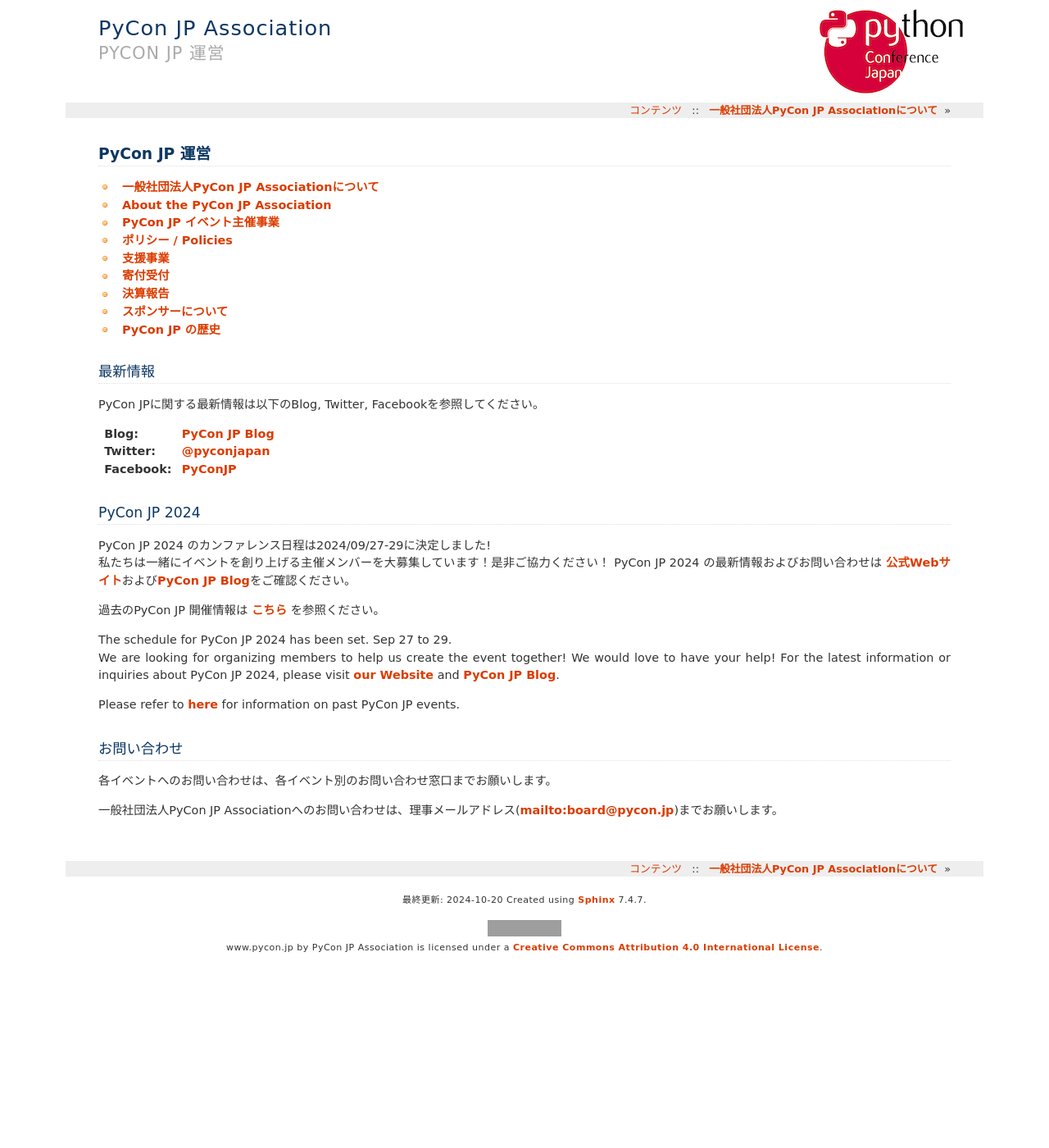
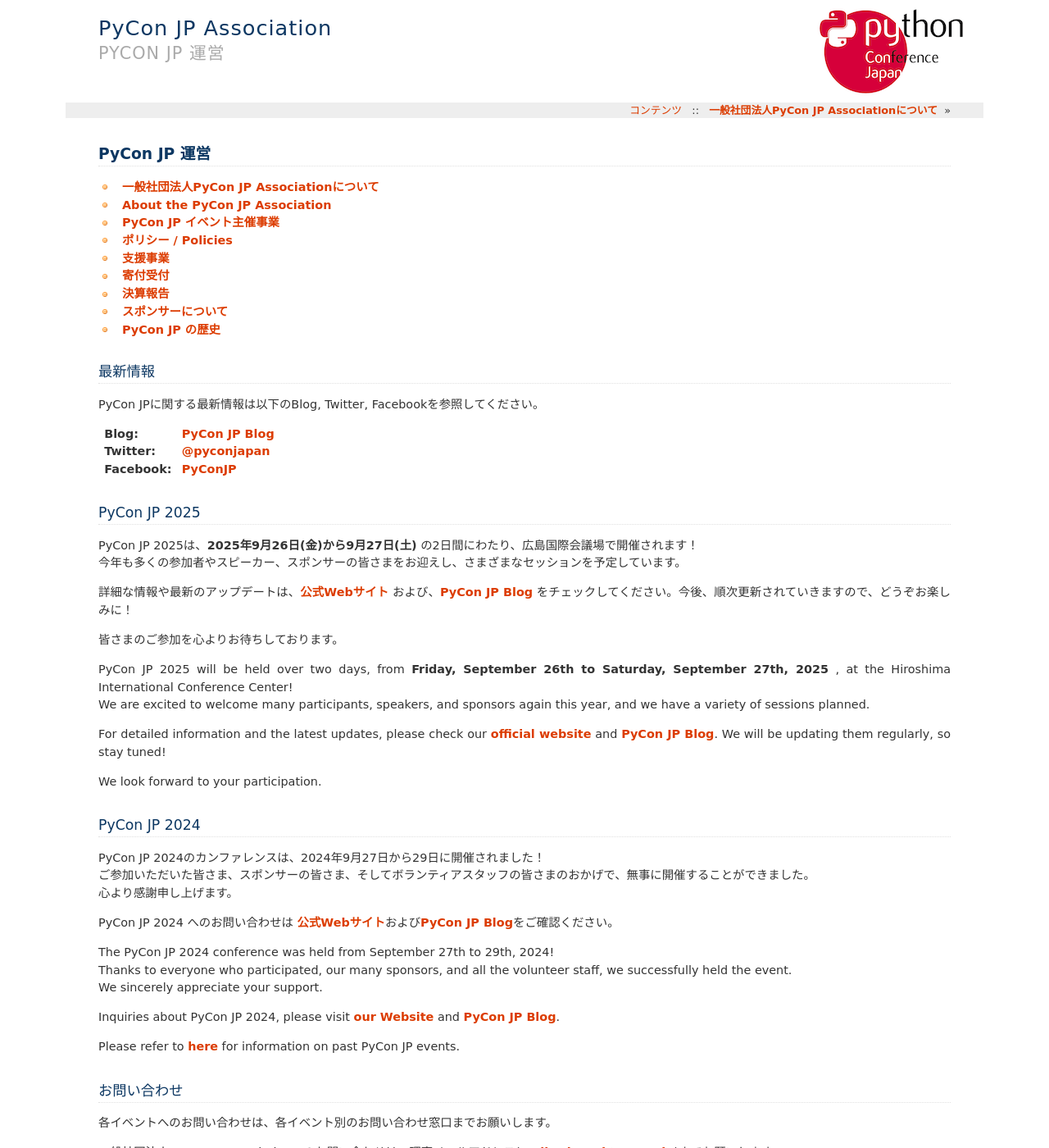
Before and after one commit to pyconjp/www.pycon.jp, a Sphinx documentation site: the page built from source/index.md, in a window 1280 px wide and 1400 px high. Shown: the whole window at 82% size. Built offline with Sphinx 7.4.7, drawn with Linux system fonts in a browser that asks for light colours; grey boxes are pictures that could not be loaded.

Commit message:
Add announcement for the end of PyCon JP 2024 and the upcoming PyCon JP 2025

```diff
--- a/source/index.md
+++ b/source/index.md
@@ -22,17 +22,36 @@
 :Twitter: [@pyconjapan](https://twitter.com/pyconjapan)
 :Facebook: [PyConJP](http://www.facebook.com/PyConJP)
 
+## PyCon JP 2025
+
+PyCon JP 2025は、**2025年9月26日(金)から9月27日(土)** の2日間にわたり、広島国際会議場で開催されます！
+今年も多くの参加者やスピーカー、スポンサーの皆さまをお迎えし、さまざまなセッションを予定しています。
+
+詳細な情報や最新のアップデートは、[公式Webサイト](https://2025.pycon.jp/) および、[PyCon JP Blog](https://pyconjp.blogspot.com/search/label/pyconjp2025) をチェックしてください。今後、順次更新されていきますので、どうぞお楽しみに！
+
+皆さまのご参加を心よりお待ちしております。
+
+PyCon JP 2025 will be held over two days, from **Friday, September 26th to Saturday, September 27th, 2025** , at the Hiroshima International Conference Center!
+We are excited to welcome many participants, speakers, and sponsors again this year, and we have a variety of sessions planned.
+
+For detailed information and the latest updates, please check our [official website](https://2025.pycon.jp/) and [PyCon JP Blog](https://pyconjp.blogspot.com/search/label/pyconjp2025). We will be updating them regularly, so stay tuned!
+
+We look forward to your participation.
+
+
 ## PyCon JP 2024
 
-PyCon JP 2024 のカンファレンス日程は2024/09/27-29に決定しました!
-私たちは一緒にイベントを創り上げる主催メンバーを大募集しています！是非ご協力ください！
-PyCon JP 2024 の最新情報およびお問い合わせは [公式Webサイト](https://2024.pycon.jp/)および[PyCon JP Blog](https://pyconjp.blogspot.com/search/label/pyconjp2024)をご確認ください。
+PyCon JP 2024のカンファレンスは、2024年9月27日から29日に開催されました！
+ご参加いただいた皆さま、スポンサーの皆さま、そしてボランティアスタッフの皆さまのおかげで、無事に開催することができました。
+心より感謝申し上げます。
 
-過去のPyCon JP 開催情報は [こちら](https://www.pycon.jp/organizer/index.html) を参照ください。
+PyCon JP 2024 へのお問い合わせは [公式Webサイト](https://2024.pycon.jp/)および[PyCon JP Blog](https://pyconjp.blogspot.com/search/label/pyconjp2024)をご確認ください。
 
-The schedule for PyCon JP 2024 has been set. Sep 27 to 29.
-We are looking for organizing members to help us create the event together! We would love to have your help!
-For the latest information or inquiries about PyCon JP 2024, please visit [our Website](https://2024.pycon.jp/) and [PyCon JP Blog](https://pyconjp.blogspot.com/search/label/pyconjp2024).
+The PyCon JP 2024 conference was held from September 27th to 29th, 2024!
+Thanks to everyone who participated, our many sponsors, and all the volunteer staff, we successfully held the event.
+We sincerely appreciate your support.
+
+Inquiries about PyCon JP 2024, please visit [our Website](https://2024.pycon.jp/) and [PyCon JP Blog](https://pyconjp.blogspot.com/search/label/pyconjp2024).
 
 Please refer to [here](https://www.pycon.jp/organizer/index.html) for information on past PyCon JP events.
 
```
Also changed, not shown: source/organizer/index.md (+2 -0 lines).
